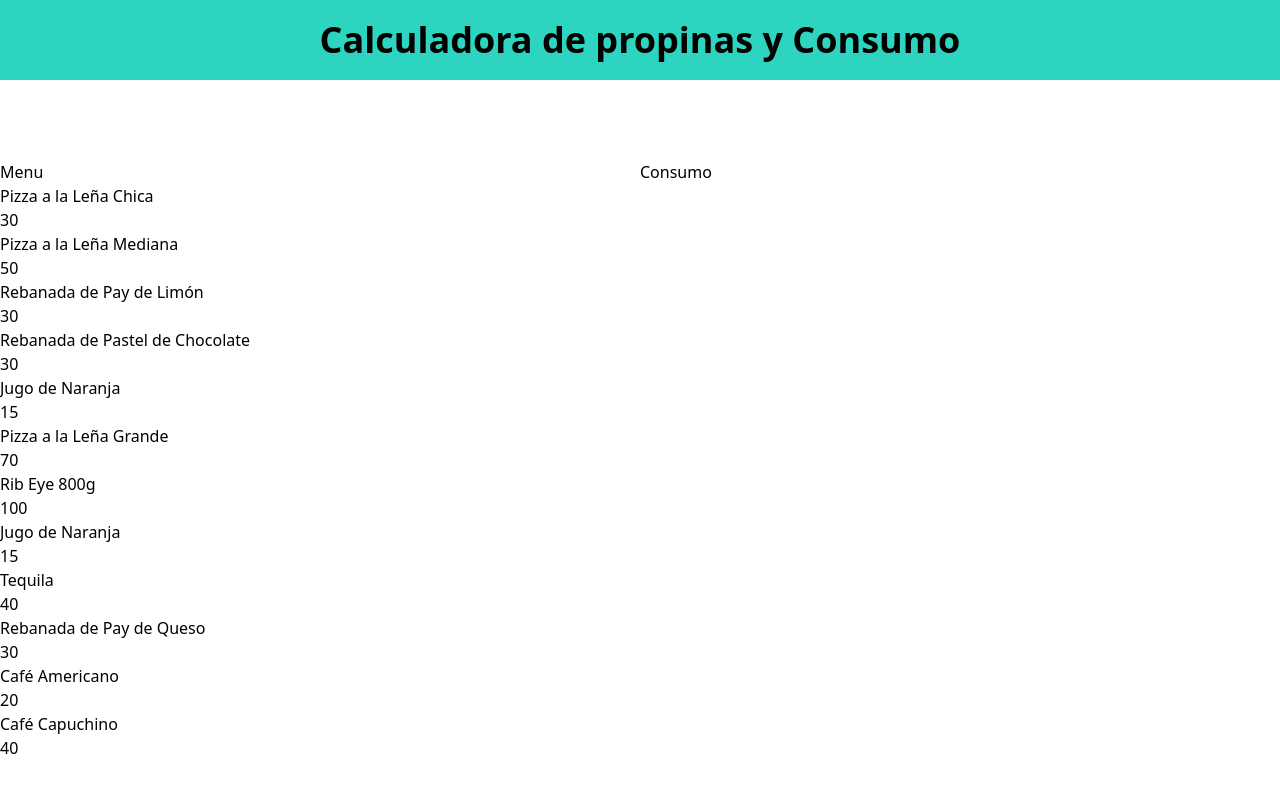
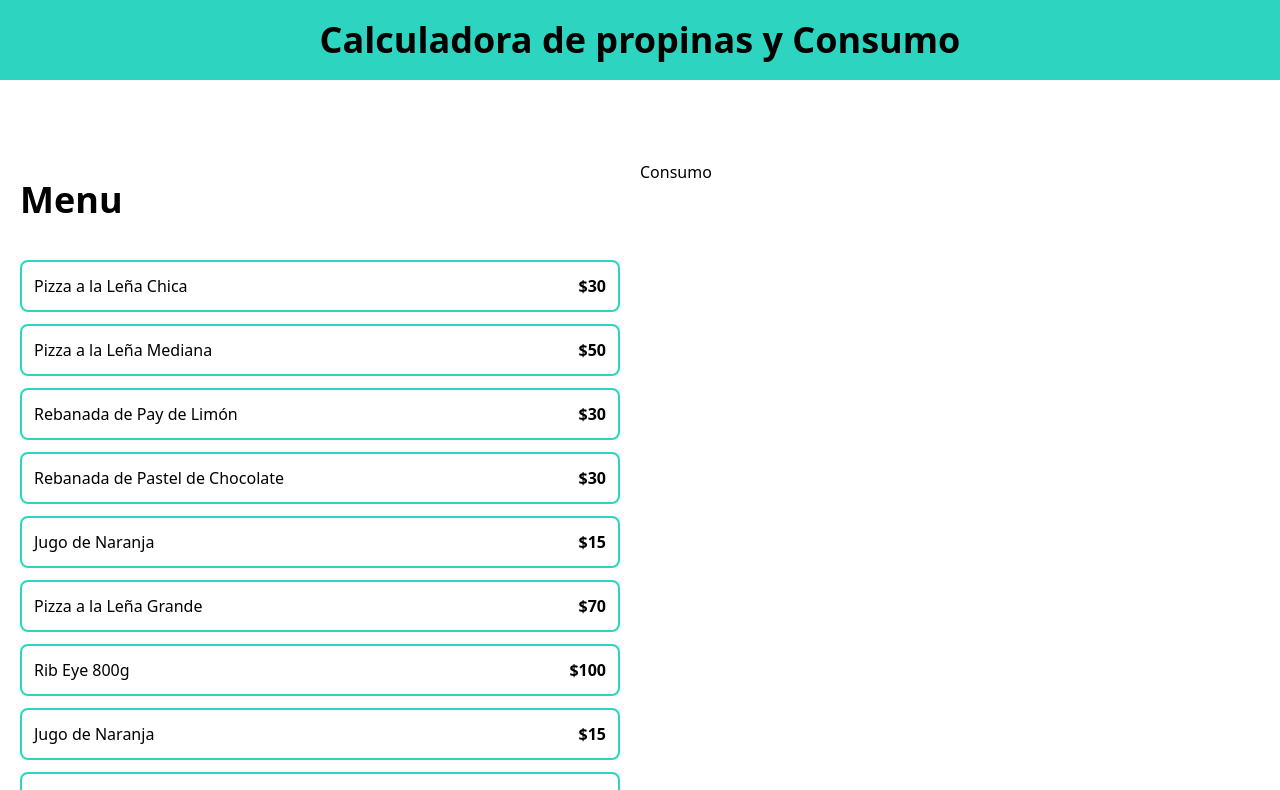
Before and after one commit to jpgonzales27/07-calculadora-propinas-usereducer, a React (Vite) app: page / in a window 1280 px wide. Shown: the top 790 px of the page. Built offline with nearby package versions, Linux system fonts and the light colour scheme.

Commit message:
Agrendo taildwind para nuestro menu

```diff
--- a/src/App.tsx
+++ b/src/App.tsx
@@ -17,11 +17,13 @@
       </header>
 
       <main className="max-w-7xl mx-auto py-20 grid md:grid-cols-2">
-        <div>
-          <h2>Menu</h2>
-          {data.map((item) => (
-            <MenuItem key={item.id} item={item} />
-          ))}
+        <div className="p-5">
+          <h2 className="text-4xl font-black">Menu</h2>
+          <div className="space-y-3 mt-10">
+            {data.map((item) => (
+              <MenuItem key={item.id} item={item} />
+            ))}
+          </div>
         </div>
         <div>
           <h2>Consumo</h2>
--- a/src/components/MenuItem.tsx
+++ b/src/components/MenuItem.tsx
@@ -6,9 +6,9 @@
 
 export default function MenuItem({ item }: MenuItemProps) {
   return (
-    <>
+    <button className="border-2 border-teal-400 hover:bg-teal-200 w-full p-3 flex justify-between rounded-lg">
       <p>{item.name}</p>
-      <p>{item.price}</p>
-    </>
+      <p className="font-black">${item.price}</p>
+    </button>
   );
 }
```
